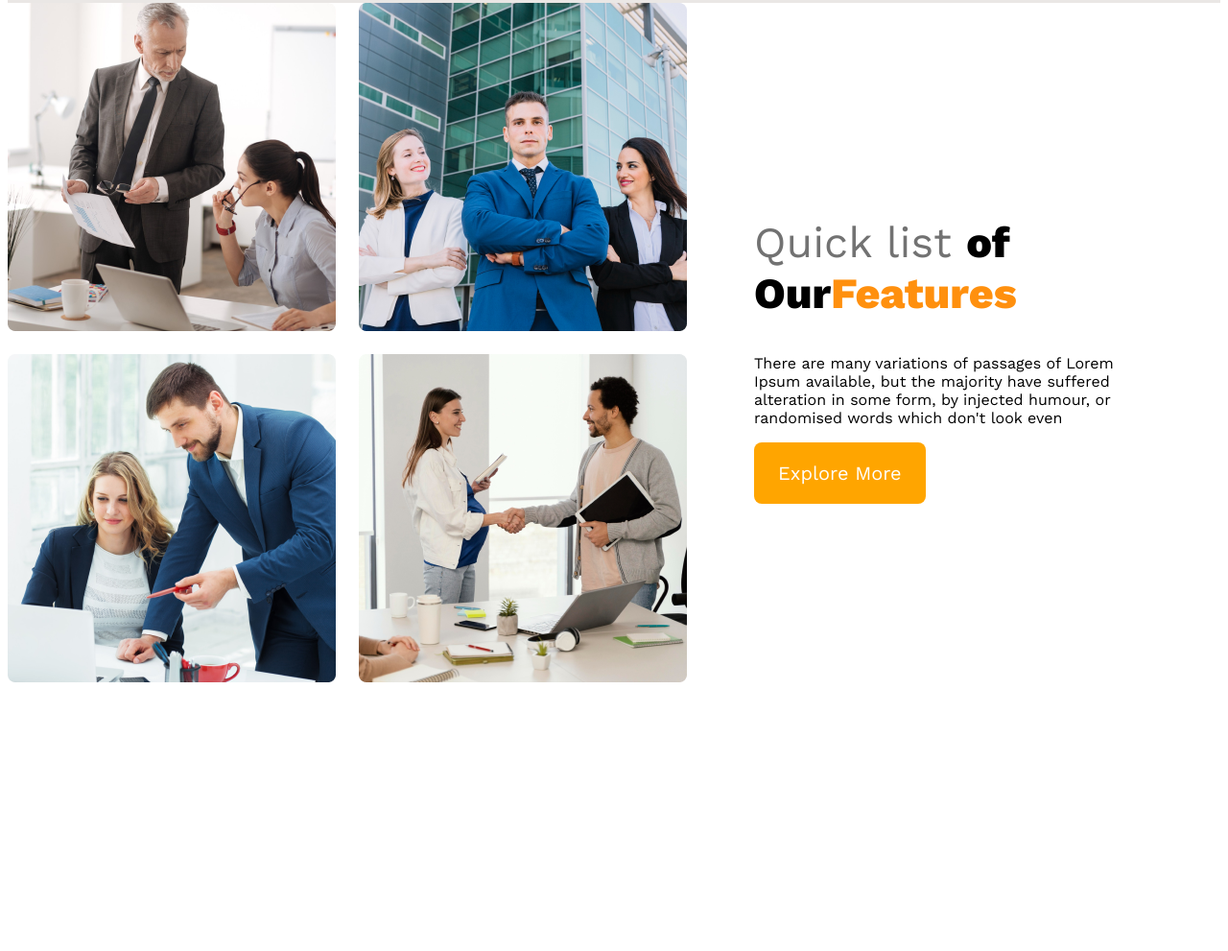
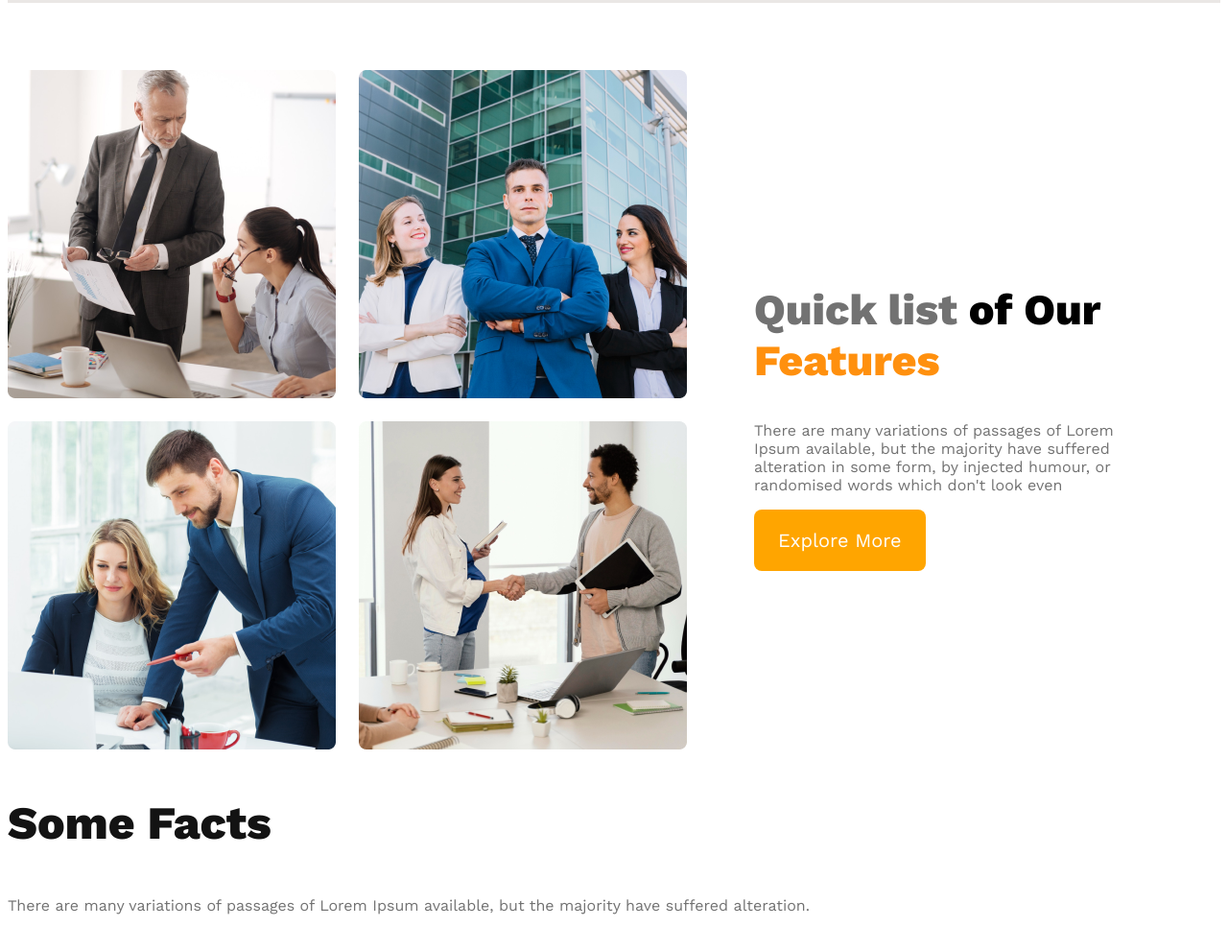
Before and after one commit to nipahalima/G3-Architect, a plain HTML site: page index.html in a window 1280 px wide. Shown: the part 1039-2030 px from the top of the page at 96% size. Before the commit the page ends 1758 px from the top, so only its background shows below. Drawn offline with nearby package versions, Linux system fonts and the light colour scheme.

Commit message:
startedr shared css

```diff
--- a/index.html
+++ b/index.html
@@ -10,7 +10,7 @@
   <!-- header start -->
     <header>
             <nav>
-               <h3 class="nav-title">G3 Architects</h3>
+               <h3 class="section-title">G3 Architects</h3>
                <ul>
                  <li><a href="">Home</a></li>
                 <li><a href="">About</a></li>
@@ -22,7 +22,7 @@
   <div class="banner-content">
      <h1 class="banner-title">Brand New Group of Architects
   </h1>
-  <p class="basser-description">There are many variations of passages of Lorem Ipsum available, but the majority have suffered alteration in some form, by injected humour, or randomised words which don't look even</p>
+  <p class="text-light-gray">There are many variations of passages of Lorem Ipsum available, but the majority have suffered alteration in some form, by injected humour, or randomised words which don't look even</p>
   <button class="btn-primary">Explore More</button>
   </div>
   <img src="images/banner.png" alt="">
@@ -48,13 +48,33 @@
 
 
 <div class="Teams-content">
-  <h2 class="tiems-title"><span class="quick-list">Quick list </span>
-    <span> of Our</span><span class="text-feature">Features</span></h2>
-<p class="teams-driscription">There are many variations of passages of Lorem Ipsum available, but the majority have suffered alteration in some form,
+  <h2 class="tiems-title"><span class="text-light-gray">Quick list </span>
+    <span> of Our</span><span class="text-feature"> Features</span></h2>
+<p class="text-light-gray">There are many variations of passages of Lorem Ipsum available, but the majority have suffered alteration in some form,
    by injected humour, or randomised words which don't look even</p>
    <button class="btn-primary">Explore More</button>
 </div>
 
+</section>
+<!-- team section  featuer sectuin end -->
+
+
+
+<!-- feature section start -->
+<section class="teams-container">
+
+</section>
+
+<!-- features section -->
+<section class="features">
+
+</section>
+
+<!-- facts section -->
+<section>
+  <h3 class="section-title">Some Facts</h3>
+  <p class="text-light-gray">There are many variations of passages of
+     Lorem Ipsum available, but the majority have suffered alteration.</p>
 </section>
     </main>
 
--- a/styles/architect.css
+++ b/styles/architect.css
@@ -9,6 +9,11 @@
     font-family: 'Open Sans', sans-serif;
 font-family: 'Work Sans', sans-serif;
 }
+
+.text-light-gray{
+    color: #727272;
+}
+
 .btn-primary{
 border-radius: 8px;
 background: orange;
@@ -33,7 +38,7 @@ nav{
 
 }
 
-.nav-title{
+.section-title{
     font-size: 3rem;
     font-weight: 700;
     color: #131313;
@@ -71,32 +76,12 @@ nav li a{
     width: 100%;
     margin: 20px;
 }
-/* responsive media queary */
-/* mobile devise */
-@media screen and (max-width: 576px;){
-    header{
-    padding: 20px;
-}
-nav{
 
-    flex-direction: column;
-}}
-/* tablet or mobile devise */
-
-
-@media screen and(min-width:576px) and (max-width:960px){
-padding: 50px
-
-    nav{
- flex-direction: column;
-}
-
-   }
 
    /* main section */
    main{
     max-width: 1440px;
-    margin: 0 auto;
+    margin: 70px auto;
    }
 
    /* tems style */
@@ -118,7 +103,6 @@ padding: 50px
     font-size: 2.8rem;
    }
    .tiems-title .quick-list{
-    color: #727272;
     font-weight: 500;
 
    }
@@ -126,3 +110,28 @@ padding: 50px
     color: #ff900e;
     font-weight: 700;
    }
+
+
+
+
+   /* responsive media queary */
+/* mobile devise */
+@media screen and (max-width: 576px;){
+    header{
+    padding: 20px;
+}
+nav{
+
+    flex-direction: column;
+}}
+/* tablet or mobile devise */
+
+
+@media screen and(min-width:576px) and (max-width:960px){
+padding: 50px
+
+    nav .teams-container{
+ flex-direction: column;
+}
+
+   }
```
